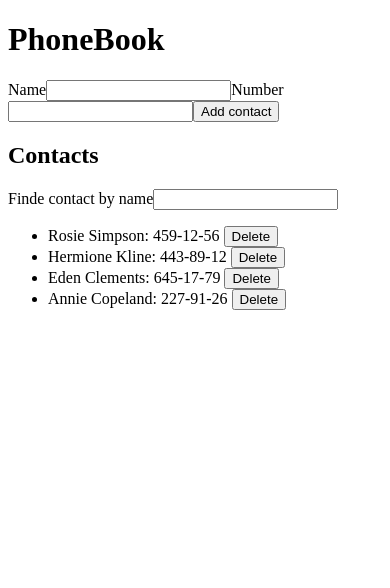
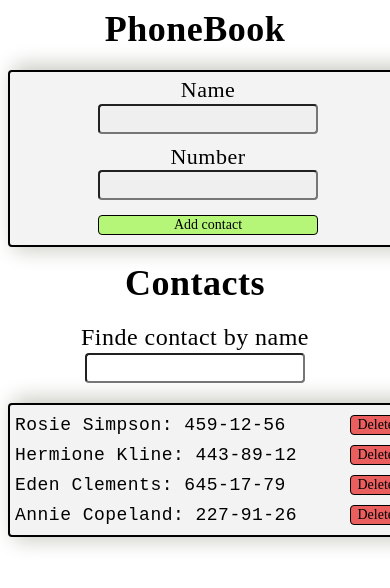
Before and after one commit to Boombling/goit-react-hw-06-phonebook, a React (Create React App) app: page / in a window 390 px wide. Shown: the top 588 px of the page. Built offline with nearby package versions, Linux system fonts and the light colour scheme.

Commit message:
adds styles to the phonebook

```diff
--- /dev/null
+++ b/src/App.css
@@ -0,0 +1,37 @@
+html {
+  box-sizing: border-box;
+  scroll-behavior: smooth;
+}
+*,
+*::before,
+*::after {
+  box-sizing: inherit;
+}
+
+body {
+  overflow-x: hidden;
+  letter-spacing: 0.03em;
+}
+
+ul {
+  list-style: none;
+  margin: 0;
+  padding: 0;
+}
+p {
+  margin: 0;
+  padding: 0;
+}
+h1,
+h2,
+h3,
+h4,
+h5,
+h6 {
+  text-align: center;
+  padding: 0;
+  margin: 0 0 20px 0;
+}
+.title {
+  font-size: 36px;
+}
--- a/src/App.js
+++ b/src/App.js
@@ -1,7 +1,8 @@
 import React, { Component } from 'react';
-import PhoneBook from './components/Phonebook';
-import ContactList from './components/ContactsList';
-import FilterContact from './components/FilterContact';
+import PhoneBook from './components/Phonebook/Phonebook';
+import ContactList from './components/ContactsList/ContactsList';
+import FilterContact from './components/FilterContact/FilterContact';
+import './App.css';
 
 class App extends Component {
   state = {
@@ -21,13 +22,6 @@ class App extends Component {
         contacts: [contact, ...prevState.contacts],
       }))
   }
-  getContacts = () => {
-    const { contacts, filter } = this.state;
-    const lowerCase = filter.toLowerCase();
-    return contacts.filter((contact) =>
-      contact.name.toLowerCase().includes(lowerCase)
-    );
-  };
 
   changeFilter = e => {
     this.setState({ filter: e.currentTarget.value });
@@ -38,7 +32,7 @@ class App extends Component {
 
     const normalizedFilter = filter.toLowerCase();
 
-    return contacts.filter(contact => contact.text.toLowerCase().includes(normalizedFilter));
+    return contacts.filter(contact => contact.name.toLowerCase().includes(normalizedFilter));
   }
   deleteContact = (contactId) => {
     this.setState(prevState => ({
@@ -49,11 +43,11 @@ class App extends Component {
   render() {
     return (
       <div>
-        <h1>PhoneBook</h1>
-        <PhoneBook onSubmit={this.formSubmitHandler} />
-        <h2>Contacts</h2>
+        <h1 className='title'>PhoneBook</h1>
+        <PhoneBook onSubmit={this.formSubmitHandler}  />
+        <h2 className='title'>Contacts</h2>
         <FilterContact value={this.state.filter} onChange={this.changeFilter}/>
-        <ContactList contactList={this.getContacts()} onDeleteContact={this.deleteContact}/>
+        <ContactList contactList={this.getVisibleContact()} onDeleteContact={this.deleteContact} />
       </div>
     )
   }
--- a/src/components/ContactsList.js
+++ b/src/components/ContactsList/ContactsList.js
@@ -1,15 +1,14 @@
 import React from 'react';
 import PropTypes from 'prop-types';
-
-
+import styles from './ContactsList.module.css'
 
 const ContactList = ({ contactList, onDeleteContact }) => (
     <>
-        <ul>
+        <ul className={styles.list}>
             {contactList.map(({ name, number, id }) => (
-                <li key={id}>
+                <li key={id} className={styles.item}>
                     {name}: {number}{' '}
-                    <button onClick={() => onDeleteContact(id)}>Delete</button>
+                    <button onClick={() => onDeleteContact(id)} className={styles.btn}>Delete</button>
                 </li>
             ))}
         </ul>
--- /dev/null
+++ b/src/components/ContactsList/ContactsList.module.css
@@ -0,0 +1,23 @@
+.list {
+  margin: 20px auto 10px auto;
+  border: 2px solid black;
+  width: 400px;
+  background-color: #f3f3f3;
+  border-radius: 4px;
+  box-shadow: #ccccc5 9px -1px 20px 5px;
+}
+.item {
+  margin: 10px 5px;
+  font-size: 18px;
+  font-family: monospace;
+  display: flex;
+  justify-content: space-between;
+}
+.btn {
+  font-family: cursive;
+  font-size: 14px;
+  border-radius: 4px;
+  background-color: #ea5e5e;
+  border: 1px solid;
+  cursor: pointer;
+}
--- a/src/components/FilterContact.js
+++ /dev/null
@@ -1,13 +0,0 @@
-import React from "react";
-
-
-const FilterContact = ({value, onChange}) => (
-    <div>
-        <label>
-            Finde contact by name
-            <input type='text' value={value} onChange={onChange}></input>
-        </label>
-    </div>
-)
-
-export default FilterContact
--- /dev/null
+++ b/src/components/FilterContact/FilterContact.js
@@ -0,0 +1,15 @@
+import React from "react";
+import styles from './FilterContact.module.css'
+
+
+const FilterContact = ({value, onChange}) => (
+    <div className={styles.section}>
+        <label className={styles.lable}>
+            Finde contact by name
+            <br/>
+            <input type='text' value={value} onChange={onChange} className={styles.filters}/>
+        </label>
+    </div>
+)
+
+export default FilterContact
--- /dev/null
+++ b/src/components/FilterContact/FilterContact.module.css
@@ -0,0 +1,12 @@
+.section {
+  text-align: center;
+}
+.lable {
+  font-size: 24px;
+  font-family: cursive;
+}
+.filters {
+  width: 220px;
+  height: 30px;
+  border-radius: 4px;
+}
--- a/src/components/Phonebook.js
+++ b/src/components/Phonebook/Phonebook.js
@@ -1,5 +1,6 @@
 import React, { Component } from 'react';
 import shortid from 'shortid';
+import styles from './Phonebook.module.css';
 
 class PhoneBook extends Component {
     state = {
@@ -45,10 +46,11 @@ class PhoneBook extends Component {
     render() {
         const { name, number } = this.state;
         return (
-            <div>
-                <form onSubmit={this.handleSubmit}>
-                    <label htmlFor={this.nameInputId}>
+            <div className={styles.section}>
+                <form onSubmit={this.handleSubmit} className={styles.form}>
+                    <label htmlFor={this.nameInputId} className={styles.lable} >
                         Name
+                        <br/>
                         <input
                             type="text"
                             name="name"
@@ -58,10 +60,12 @@ class PhoneBook extends Component {
                             value={name}
                             onChange={this.handleChange}
                             id={this.nameInputId}
+                            className={styles.input}
                         />
                     </label>
-                    <label htmlFor={this.numberInputId}>
+                    <label htmlFor={this.numberInputId} className={styles.lable}>
                         Number
+                        <br/>
                         <input
                             type="tel"
                             name="number"
@@ -71,9 +75,10 @@ class PhoneBook extends Component {
                             value={number}
                             onChange={this.handleChange}
                             id={this.numberInputId}
+                            className={styles.input}
                         />
                     </label>
-                    <button type="submit">Add contact</button>
+                    <button type="submit" className={styles.btn}>Add contact</button>
                 </form>
             </div>
         )
--- /dev/null
+++ b/src/components/Phonebook/Phonebook.module.css
@@ -0,0 +1,40 @@
+/* .section {
+  display: flex;
+} */
+.form {
+  display: flex;
+  flex-direction: column;
+  align-items: center;
+  border: 2px solid black;
+  width: 400px;
+  margin-left: auto;
+  margin-right: auto;
+  margin-bottom: 15px;
+  background-color: #f3f3f3;
+  border-radius: 4px;
+  box-shadow: #ccccc5 9px -1px 20px 5px;
+}
+.lable {
+  font-size: 22px;
+  font-family: cursive;
+  text-align: center;
+  margin: 5px 5px;
+}
+.input {
+  width: 220px;
+  height: 30px;
+  outline: none;
+  border-radius: 4px;
+  background-color: #efefef;
+}
+
+.btn {
+  margin: 10px 0 10px 0;
+  width: 220px;
+  font-family: cursive;
+  font-size: 14px;
+  border-radius: 4px;
+  background-color: #b5f577;
+  border: 1px solid;
+  cursor: pointer;
+}
```
